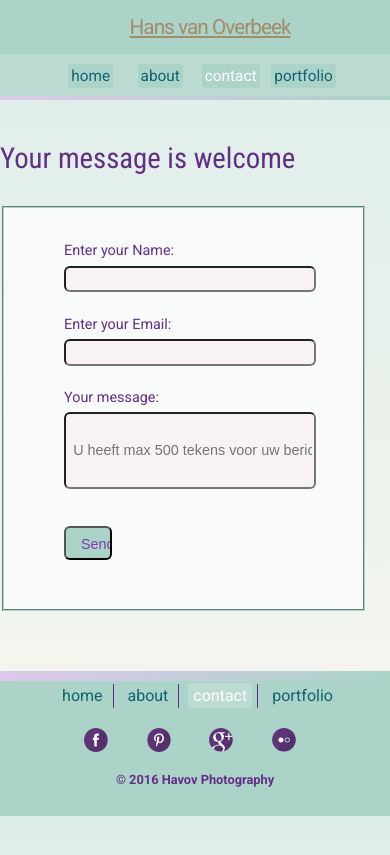
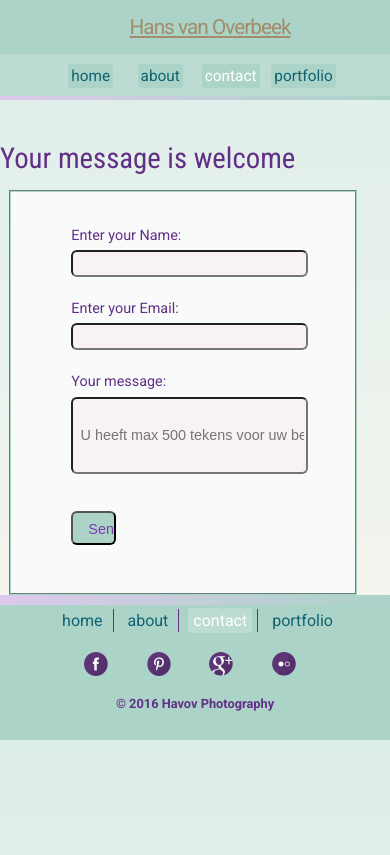
Before and after one commit to hansvanoverbeek/photoblog, a Jekyll site: the page built from contact.md, in a window 390 px wide. Shown: the top 855 px of the page. Built offline with Jekyll 4.4.1, drawn with Linux system fonts in a browser that asks for light colours.

Commit message:
mq voor form

```diff
--- a/_sass/_forms.scss
+++ b/_sass/_forms.scss
@@ -1,6 +1,13 @@
 form {
 margin: $spacing-unit auto $spacing-unit * 2 auto;
   width: 100%;
+}
+
+@media screen and (max-width: 800px){
+  form{
+    width: 96%;
+    margin: auto;
+  }
 }
 
 fieldset {
```
